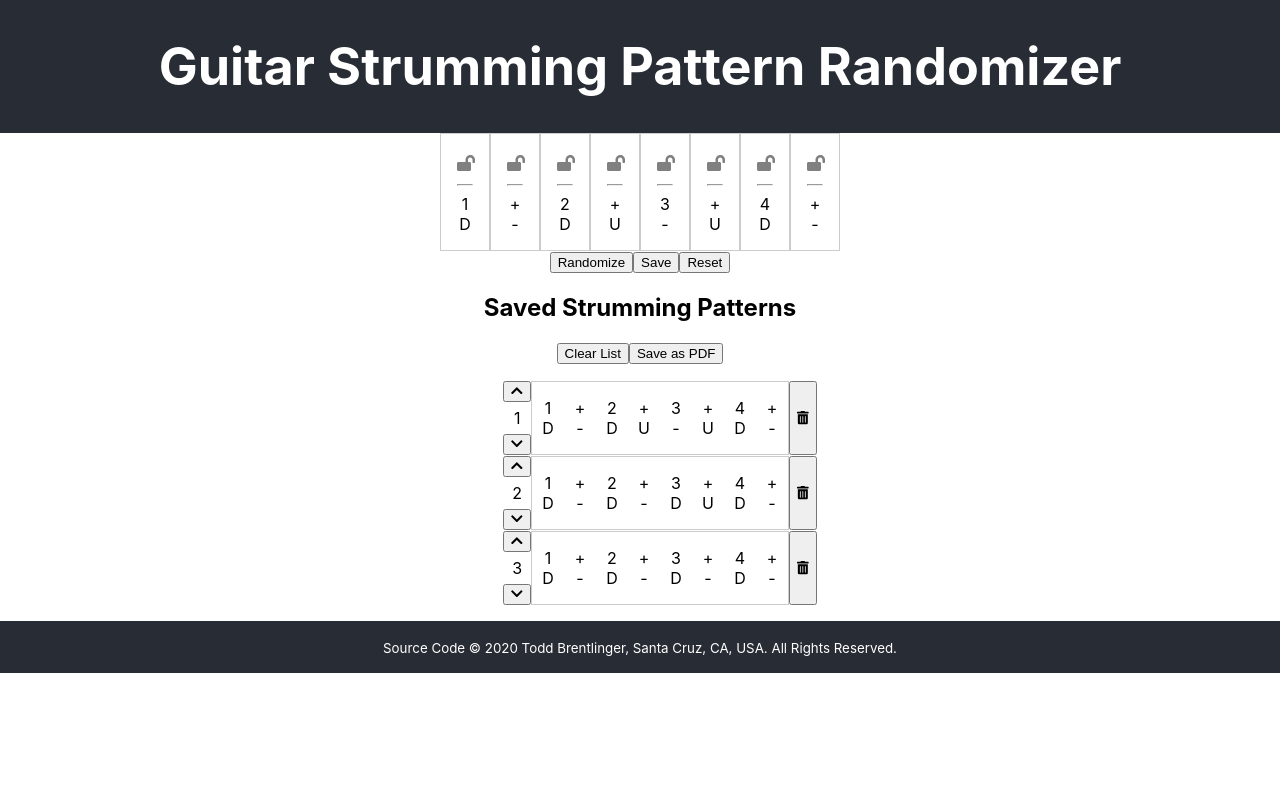
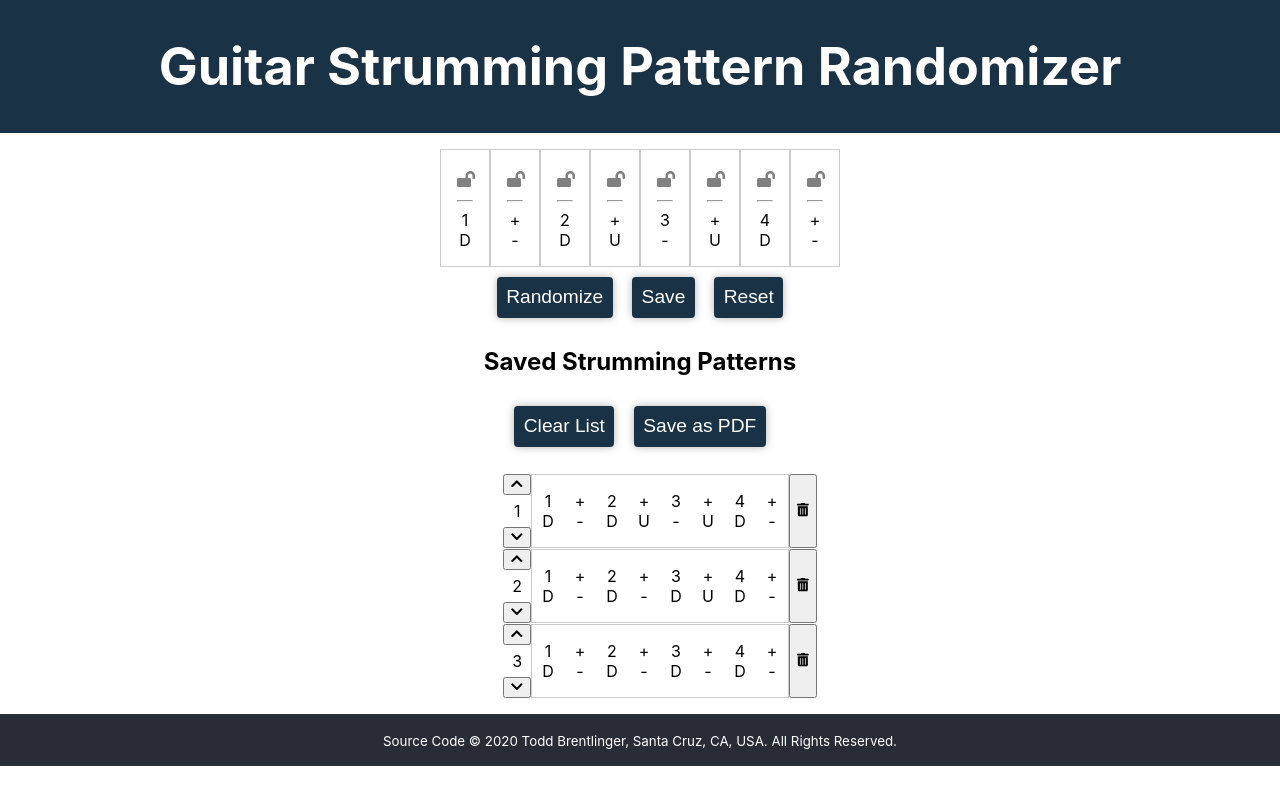
Before and after one commit to toddbrentlinger/guitar-strumming-pattern-randomizer, a React (Create React App) app: page / in a window 1280 px wide. Built offline with nearby package versions, Linux system fonts and the light colour scheme.

Commit message:
Fixed ripple effect on custom buttons

```diff
--- a/src/App.css
+++ b/src/App.css
@@ -14,7 +14,7 @@
 }
 
 .App-header {
-  background-color: #282c34;
+  background-color: #193245;
   /*min-height: 100vh;*/
   display: flex;
   /*flex-direction: column;
--- /dev/null
+++ b/src/components/ButtonRipple.css
@@ -0,0 +1,34 @@
+.button-ripple {
+    position: relative;
+    overflow: hidden;
+    transition: background 400ms;
+    color: #fff;
+    background-color: #193245;
+    padding: .5em;
+    margin: .5em;
+    font-size: 1.2em;
+    outline: 0;
+    border: 0;
+    border-radius: 0.25rem;
+    box-shadow: 0 0 0.5rem rgba(0,0,0,0.3); /*black with 30% opacity*/
+    cursor: pointer;
+}
+
+.button-ripple:active {
+    box-shadow: 0 0 0.2rem rgba(0,0,0,0.3); /*black with 30% opacity*/
+}
+
+.button-ripple span.ripple {
+    position: absolute;
+    border-radius: 50%;
+    transform: scale(0);
+    animation: ripple 600ms linear;
+    background-color: rgba(255,255,255,0.7); /*white with 70% opacity*/
+}
+
+@keyframes ripple {
+    to {
+        transform: scale(4);
+        opacity: 0;
+    }
+}
--- /dev/null
+++ b/src/components/ButtonRipple.js
@@ -0,0 +1,44 @@
+import React from 'react';
+import './ButtonRipple.css';
+
+function ButtonRipple(props) {
+    function createRipple(e) {
+        const button = e.currentTarget;
+        const pos = button.getBoundingClientRect();
+        const circle = document.createElement('span');
+        const radius = Math.max(button.clientWidth, button.clientHeight) / 2;
+
+        circle.style.width = circle.style.height = `${2 * radius}px`;
+        //circle.style.left = `${e.clientX - button.offsetLeft - radius}px`;
+        //circle.style.top = `${e.clientY - button.offsetTop - radius}px`;
+        circle.style.left = `${e.clientX - pos.left - radius}px`;
+        circle.style.top = `${e.clientY - pos.top - radius}px`;
+        circle.classList.add('ripple');
+
+        // Remove ripple element if already on button
+        const ripple = button.getElementsByClassName('ripple')[0];
+        if (ripple) {
+            ripple.remove();
+        }
+
+        // Add ripple element to button
+        button.appendChild(circle);
+    }
+
+    function handleClick(e) {
+        createRipple(e);
+        props.onClick();
+    }
+
+    return (
+        <button
+            className="button-ripple"
+            type="button"
+            onClick={handleClick}
+        >
+            {props.children}
+        </button>
+    );
+}
+
+export default ButtonRipple;
--- a/src/components/CustomStrumPattern.css
+++ b/src/components/CustomStrumPattern.css
@@ -1,6 +1,7 @@
 .strumming-pattern-container {
     display: inline-block;
     margin: auto;
+    margin-top: 1em;
 }
 
 .strumming-pattern {
--- a/src/components/CustomStrumPattern.js
+++ b/src/components/CustomStrumPattern.js
@@ -1,6 +1,7 @@
 import React, { useState } from 'react';
 import './CustomStrumPattern.css';
 import StrumPattern from '../StrumPattern.js';
+import ButtonRipple from './ButtonRipple';
 import { FontAwesomeIcon } from '@fortawesome/react-fontawesome';
 import { faLock, faLockOpen } from '@fortawesome/free-solid-svg-icons';
 
@@ -79,24 +80,9 @@ function CustomStrumPattern(props) {
                 <div className="strumming-pattern">{strumList}</div>
             </div>
             <div className="button-container">
-                <button
-                    type="button"
-                    onClick={() => randomize()}
-                >
-                    Randomize
-                </button>
-                <button
-                    type="button"
-                    onClick={() => props.saveStrumPattern(currentStrumPattern)}
-                >
-                    Save
-                </button>
-                <button
-                    type="button"
-                    onClick={() => reset()}
-                >
-                    Reset
-                </button>
+                <ButtonRipple onClick={randomize}>Randomize</ButtonRipple>
+                <ButtonRipple onClick={() => props.saveStrumPattern(currentStrumPattern)}>Save</ButtonRipple>
+                <ButtonRipple onClick={reset}>Reset</ButtonRipple>
             </div>
         </div>
     );
--- a/src/components/SavedStrumPatternList.js
+++ b/src/components/SavedStrumPatternList.js
@@ -1,6 +1,7 @@
 import React from 'react';
 import SavedStrumPatternListElement from './SavedStrumPatternListElement';
 import './SavedStrumPatternList.css';
+import ButtonRipple from './ButtonRipple';
 /**
  * @param {Object} props
  * props = {
@@ -24,13 +25,8 @@ function SavedStrumPatternList(props) {
     return (
         <div className="saved-list-container">
             <h2>Saved Strumming Patterns</h2>
-            <button
-                type="button"
-                onClick={() => props.clearListFunc()}
-            >
-                Clear List
-            </button>
-            <button>Save as PDF</button>
+            <ButtonRipple onClick={props.clearListFunc}>Clear List</ButtonRipple>
+            <ButtonRipple>Save as PDF</ButtonRipple>
             <ol className="saved-strumming-pattern-list-container">
                 {strumPatternList}
             </ol>
```
